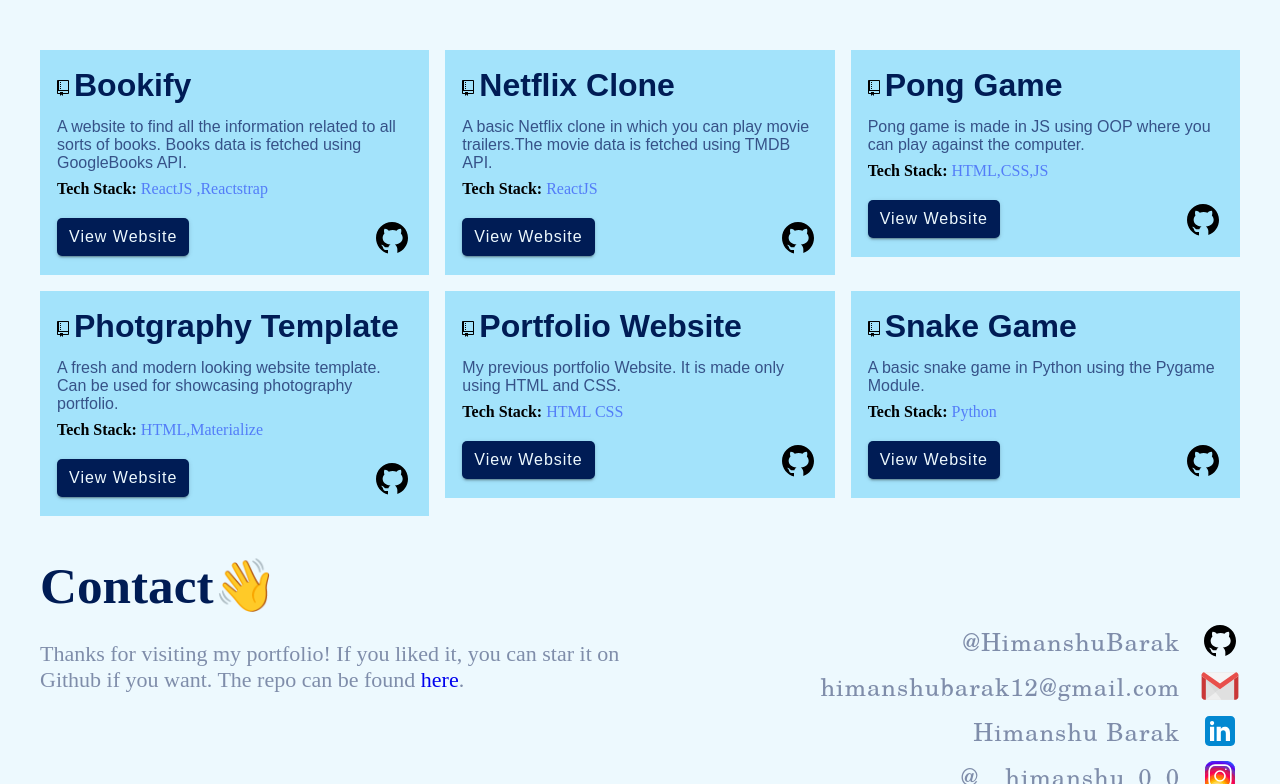
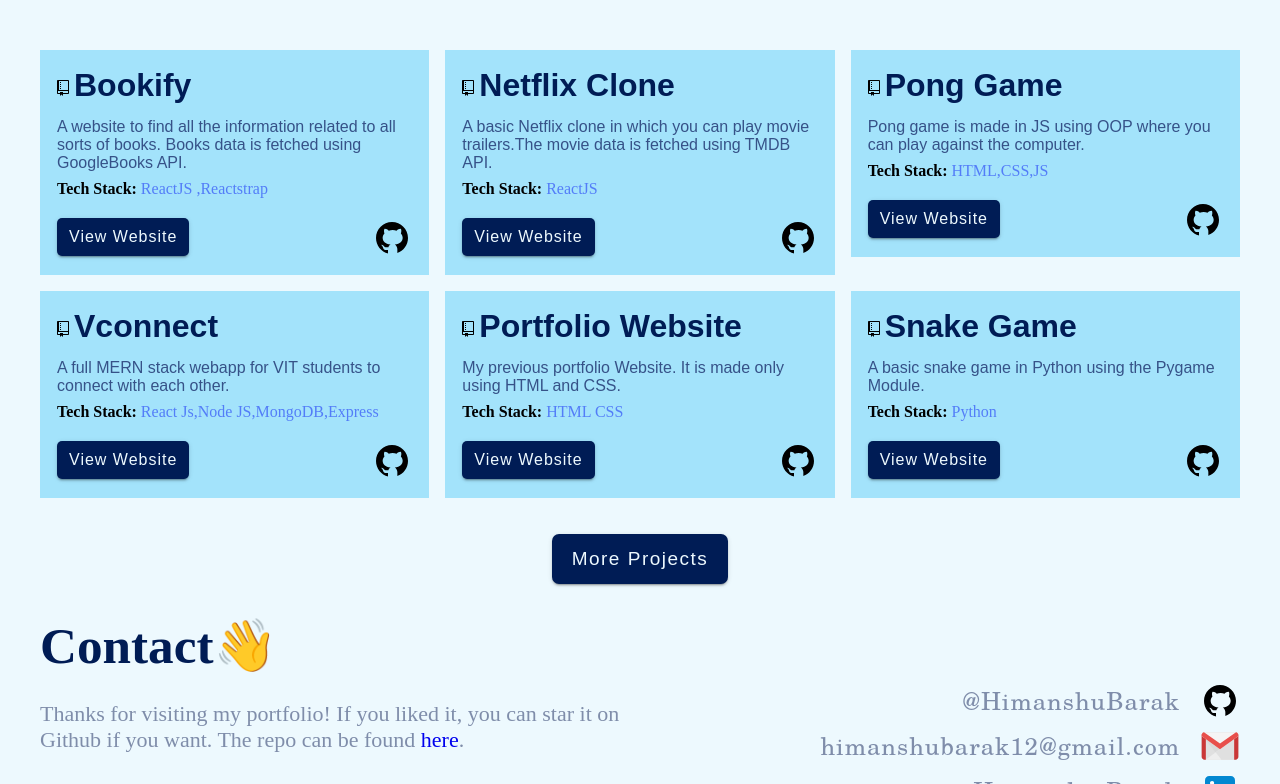
Before and after one commit to HimanshuBarak/himanshubarak.github.io, a React (Create React App) app: page / in a window 1280 px wide. Shown: the part 2113-2897 px from the top of the page. Built offline with nearby package versions, Linux system fonts and the light colour scheme.

Commit message:
added more project button and automatic scoll to nav

```diff
--- a/public/index.html
+++ b/public/index.html
@@ -6,8 +6,8 @@
     <meta name="viewport" content="width=device-width, initial-scale=1" />
     <meta name="theme-color" content="#000000" />
     <meta
-      name="description"
-      content="Web site created using create-react-app"
+      name="Himanshu Barak portfolio website"
+      content="React portfolio of Himanshu Barak"
     />
     <link rel="apple-touch-icon" href="%PUBLIC_URL%/logo192.png" />
     <!--
@@ -24,7 +24,7 @@
       work correctly both with client-side routing and a non-root public URL.
       Learn how to configure a non-root public URL by running `npm run build`.
     -->
-    <title>React App</title>
+    <title>Himanshu's Portfolio</title>
   </head>
   <body>
     <noscript>You need to enable JavaScript to run this app.</noscript>
--- a/src/Components/About.js
+++ b/src/Components/About.js
@@ -2,15 +2,18 @@ import { Grid, Paper ,makeStyles,Box} from '@material-ui/core'
 import about_img from './assets/images/about1.svg'
 import React from 'react'
 import Fade from 'react-reveal/Fade';
-
+<style>
+@import url('https://fonts.googleapis.com/css2?family=Asap&family=Nunito:wght@600;700&display=swap');
+</style>
 const useStyles =makeStyles(theme=>({
      about:{
         maxWidth:"100%",
         "& p":{
-        fontSize:"clamp(16px,2vw,25px)",
+        fontSize:"clamp(17px,3vw,25px)",
          marginBottom:"7px",
-         fontFamily:"serif",
+         fontFamily:"Montserrat",
          color: "rgb(127, 141, 170)",
+         fontWeight:"530"
 
        },
      },
@@ -18,7 +21,8 @@ const useStyles =makeStyles(theme=>({
         width:"90%",
         height:"90%",
         maxHeight:"360px",
-        margin:"2px auto"
+        margin:"2px auto",
+
 
      },
      heading:{
@@ -67,9 +71,9 @@ function About() {
                     <Fade right duration={1000} distance="120px">
                     <Paper className={paper} elevation={0}>
                     <h3 style={{fontSize:"clamp(26px,4vw,42px)",marginBottom:"7px"}}>I'm a<span style={{color:"rgb(0, 28, 85)",fontWeight:"700"}}> Web Developer</span></h3>
-                    <p > I am a 2nd second year Computer Science Engineering student at Vellore Institute of Technology Chennai.</p>
-                    <p > I am a passionate front end  developer who spends most of my time in either learning new things or reading a fantasy fiction novel. Currently I am exploring more of Node Js and Mongo Db. </p>
-                    <p >Other than coding I spend most of my time playing cricket,volleyball  or writing a poem. </p>
+                    <p >A sophomore Computer Science Engineering student at Vellore Institute of Technology Chennai.</p>
+                    <p > I am a passionate web developer who spends most of my time in either learning new technologies or reading a fantasy fiction novel. Currently I am exploring Node Js and Cloud Computation. </p>
+                    <p >Other than coding I spend most of my time playing cricket,volleyball or writing a poem. </p>
 
                     </Paper>
                     </Fade>
--- a/src/Components/Header/Navbar.js
+++ b/src/Components/Header/Navbar.js
@@ -1,7 +1,6 @@
 import React,{useEffect,useState} from 'react'
 import {AppBar ,Toolbar, Container ,makeStyles,Button, IconButton ,Drawer, MenuItem} from '@material-ui/core'
 import MenuIcon from '@material-ui/icons/Menu'
-import ClearIcon from '@material-ui/icons/Clear';
 import Fade from 'react-reveal/Fade';
 import { Link, animateScroll as scroll } from "react-scroll";
 import HideOnScroll from './HideOnScroll';
@@ -27,8 +26,7 @@ const usestyles = makeStyles({
     }
     },
     menuicon:{
-      edge: "start",color: "#0b3343",
-    },
+      edge: "end",color: "#0b3343" ,marginRight:"0px"    },
     clearicon:{
       edge: "end",color: "#0b3343",textAlign:"right"
     },
@@ -70,7 +68,7 @@ const menudata = [
 function Navbar() {
      const [state, setState] = useState({mobileview:false,draweropen:false});
      const {mobileview,draweropen} = state;
-     const {menuicon,root,drawerContainer,transpt,clearicon,menubtn} =usestyles();
+     const {menuicon,root,drawerContainer,transpt,menubtn} =usestyles();
 
 //yet to target link for the smooth scroll
 function MenuButtons({menudata}){
@@ -103,7 +101,7 @@ function MenuButtons({menudata}){
   function getDraweritem(){
 
      return menudata.map(({label,href})=>{
-        return <Link to={href} spy={true} smooth={true} >
+        return <Link to={href} spy={true} smooth={true} onClick={()=>togggledrawer(false)}>
            <MenuItem className={menubtn}>{label}</MenuItem>
          </Link>
      })
@@ -118,9 +116,7 @@ function MenuButtons({menudata}){
         </IconButton>
         <Drawer anchor="top" open={draweropen} onClose={()=>togggledrawer(false)}>
           <div className={drawerContainer}>
-          <div style={{textAlign:"right"}}>
-            <IconButton className={clearicon} onClick={()=>togggledrawer(false)}> <ClearIcon /></IconButton>
-            </div>
+
 
             {getDraweritem()}
             </div>
--- a/src/Components/Projects.js
+++ b/src/Components/Projects.js
@@ -14,8 +14,30 @@ const theme = createMuiTheme({
 });
 
 const useStyles =makeStyles(theme=>({
-    root:{
+    wrapper:{
+       display:"flex",
+       justifyContent:"center",
+       "& a":{
+         textDecoration:"none",
 
+       }
+    },
+    btn:{
+      padding:"8px 20px 8px 20px",
+      backgroundColor:"rgb(0, 28, 85)",
+      marginTop:"28px" ,
+      fontFamily:"Montserrat,sans-serif",
+      fontSize:"clamp(14px,2vw,19px)",
+      color:"rgb(237, 249, 254)",
+      borderRadius:"7px",
+      letterSpacing:"1.5px",
+      "&:hover":{
+        transition: "all .4s ease-in-out",
+        backgroundColor:"rgb(237, 249, 254)",
+        border:"1px solid rgb(0, 28, 85)",
+        color:"rgb(0, 28, 85)",
+        boxShadow:"none"
+      }
     },
     heading:{
        fontSize:"clamp(74px,9vw,120px)",
@@ -94,7 +116,7 @@ const useStyles =makeStyles(theme=>({
 
 }))
 function Projects() {
-    const { heading,root,paper,btn_links,t_stack,icon}=useStyles();
+    const { heading,root,paper,btn_links,t_stack,icon,btn,wrapper}=useStyles();
     return (
         <div id="projects">
            <ThemeProvider theme={theme}>
@@ -115,13 +137,20 @@ function Projects() {
                       <span className={t_stack}><strong>Tech Stack: </strong>{project.tech}</span>
                      <div className={btn_links}>
                      <a  href={project.link} target="_blank"><Button variant="contained" color="primary">View Website</Button></a>
-                     <a  classNmae ={icon} href={project.git} target="_blank"><Avatar alt="Github_icon" src={github_icon} /></a>
+                     <a  className ={icon} href={project.git} target="_blank"><Avatar alt="Github_icon" src={github_icon} /></a>
                      </div>
                    </Paper>
                    </Fade>
                 </Grid>
              })}
+                <Grid  xs={12} >
+                <Fade bottom duration={2500} distance="10px">
+                <div className={wrapper}>
+                <a  href="https://github.com/HimanshuBarak" target="_blank"><Button variant="contained" color="primary" className={btn}>More Projects</Button></a>
 
+                  </div>
+                </Fade>
+                </Grid>
             </Grid>
             </Box>
            </ThemeProvider>
--- a/src/Data/Project.js
+++ b/src/Data/Project.js
@@ -28,10 +28,10 @@ let projects = [
 	},
     {
 		id: 4,
-		name: "Photgraphy Template",
+		name: "Vconnect",
 		description:
-			"A fresh and modern looking website template. Can be used for showcasing photography portfolio.",
-		tech: "HTML,Materialize",
+			"A full MERN stack webapp for VIT students to connect with each other.",
+		tech: "React Js,Node JS,MongoDB,Express",
 		link: "https://himanshubarak.github.io/Photography-Template/",
 		git: "https://github.com/HimanshuBarak/the_secret_seasons",
 	},
```
Also changed, not shown: 1 other file (tests, documents, lock files or other folders).
